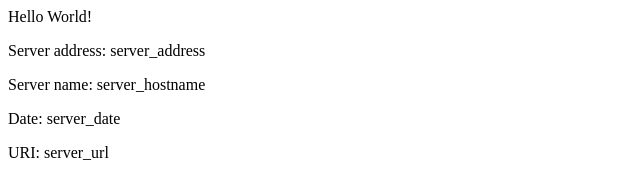
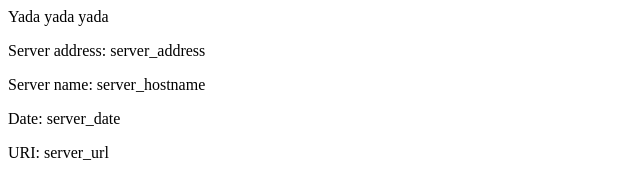
Before and after one commit to SpenserPorter/eks-example, a plain HTML site: page src/index.html in a window 1280 px wide. Shown: the full height of the page, 0-640 px from the left. Drawn offline with Linux system fonts and the light colour scheme.

Commit message:
Better homepage

```diff
--- a/src/index.html
+++ b/src/index.html
@@ -2,7 +2,7 @@
 <title>Hello....NEWMAN!</title>
 </head>
 <div class="info">
-<h>Hello World!</h>
+<h>Yada yada yada</h>
 <p><span>Server&nbsp;address:</span> <span>server_address</span></p>
 <p><span>Server&nbsp;name:</span> <span>server_hostname</span></p>
 <p class="smaller"><span>Date:</span> <span>server_date</span></p>
```
